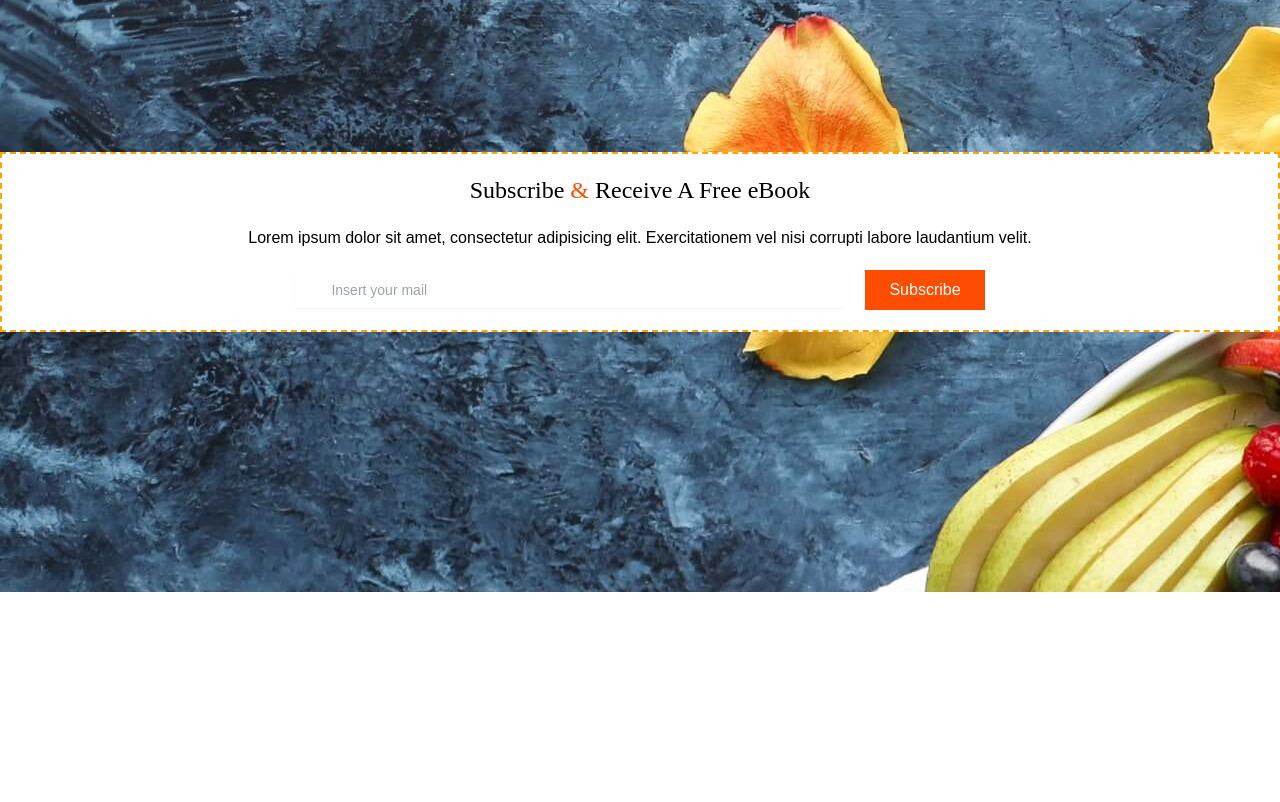
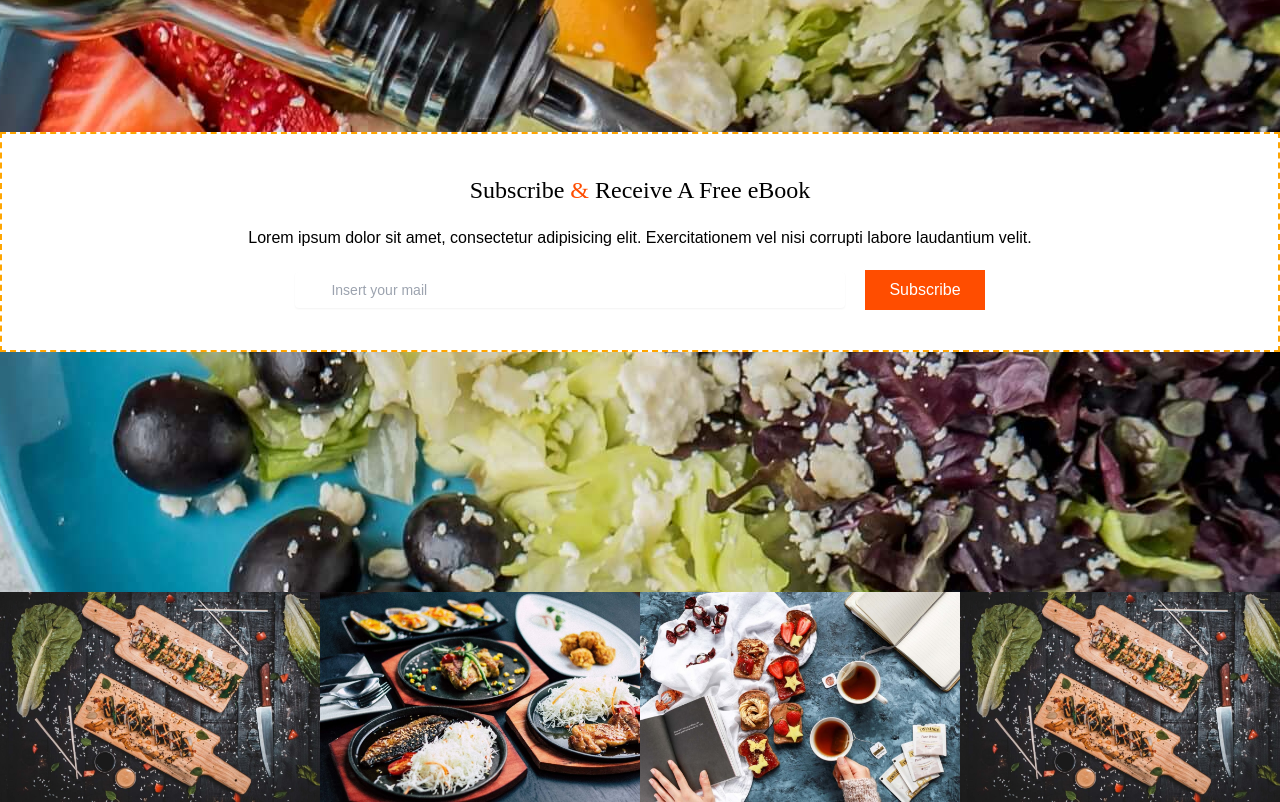
Before and after one commit to rennavittorio/proj-html-vuejs, a Vue app: page / in a window 1280 px wide. Shown: the part 5560-6362 px from the top of the page. Before the commit the page ends 6152 px from the top, so only its background shows below. Built offline with nearby package versions, Linux system fonts and the light colour scheme.

Commit message:
ADD graphic 4-main-articles into subscribe section

```diff
--- a/src/components/AppSubscribe.vue
+++ b/src/components/AppSubscribe.vue
@@ -1,15 +1,23 @@
 <script>
 import store from '../store';
 import AppBtn from './AppBtn.vue';
+import AppCardImg from './AppCardImg.vue';
 
 export default {
     components: {
         AppBtn,
+        AppCardImg,
     },
     data(){
         return {
             store,
         }
+    },
+    computed: {
+        topFourPopular(){
+            let filteredList = [...this.store.foodieJournal].slice(0,4);
+            return filteredList;
+        },
     }
 }
 
@@ -19,7 +27,7 @@ export default {
 
     <section class="subscribe-section h-[700px] flex justify-center items-center relative">
 
-        <div class="container bg-white py-5">
+        <div class="container bg-white py-10">
             <h1 class="section__title text-center font-serif text-2xl mb-5">
                 Subscribe <span class="text-orange">&</span> Receive A Free eBook
             </h1>
@@ -37,16 +45,26 @@ export default {
                 />
             </div>
 
+        </div>
 
+    </section>
+
+    <section class="top-four-elements">
+        <div class="grid grid-cols-4">
+            <AppCardImg
+            v-for="article in topFourPopular" :key="article.articleName"
+            :cardImgImage="article.articleCover"
+            :cardImgTitle="article.articleName"
+            />
 
         </div>
-
     </section>
 
 </template>
 
 <style scoped>
 .subscribe-section {
-    background: url('/images/receipe-2.jpg');
+    background: url('/images/fi-organic-breakfast.jpg');
+    background-position: center;
 }
 </style>
```
